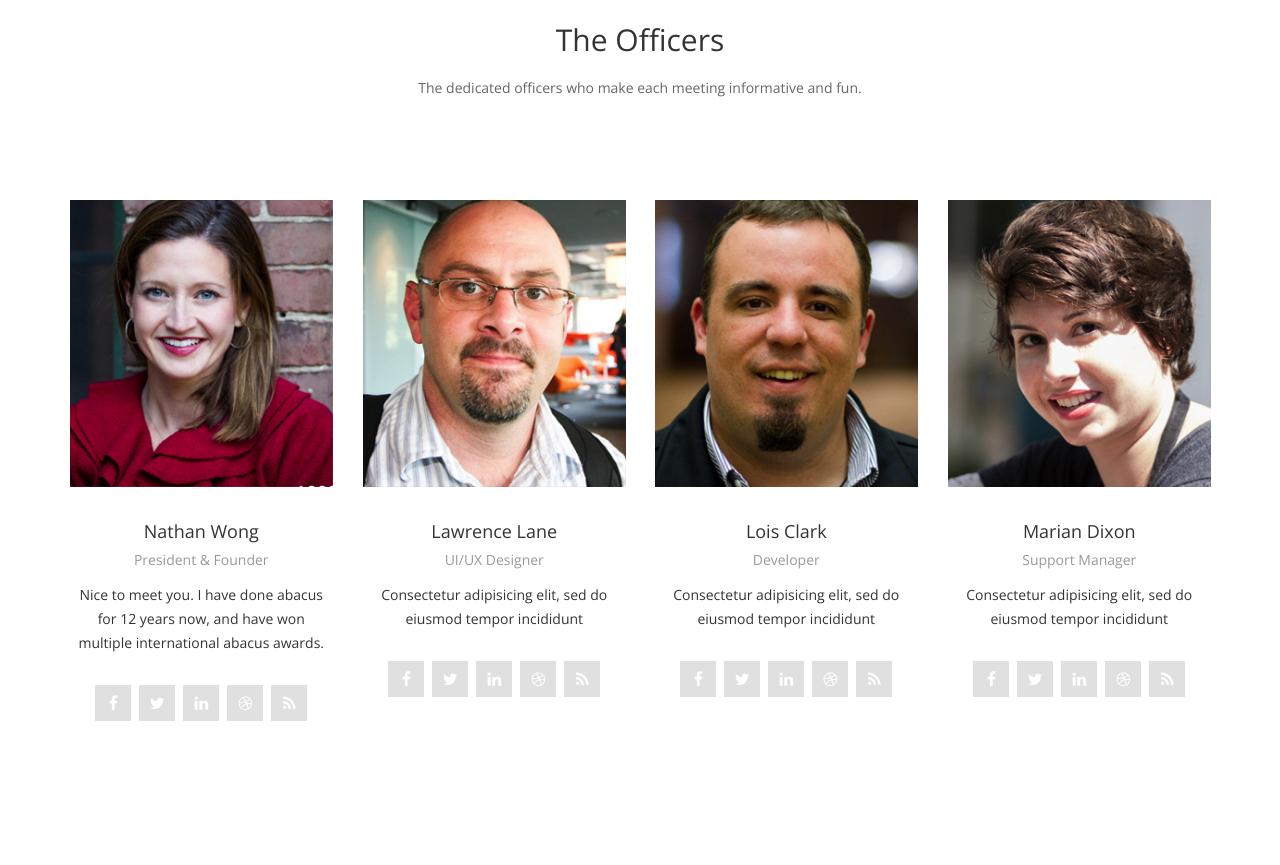
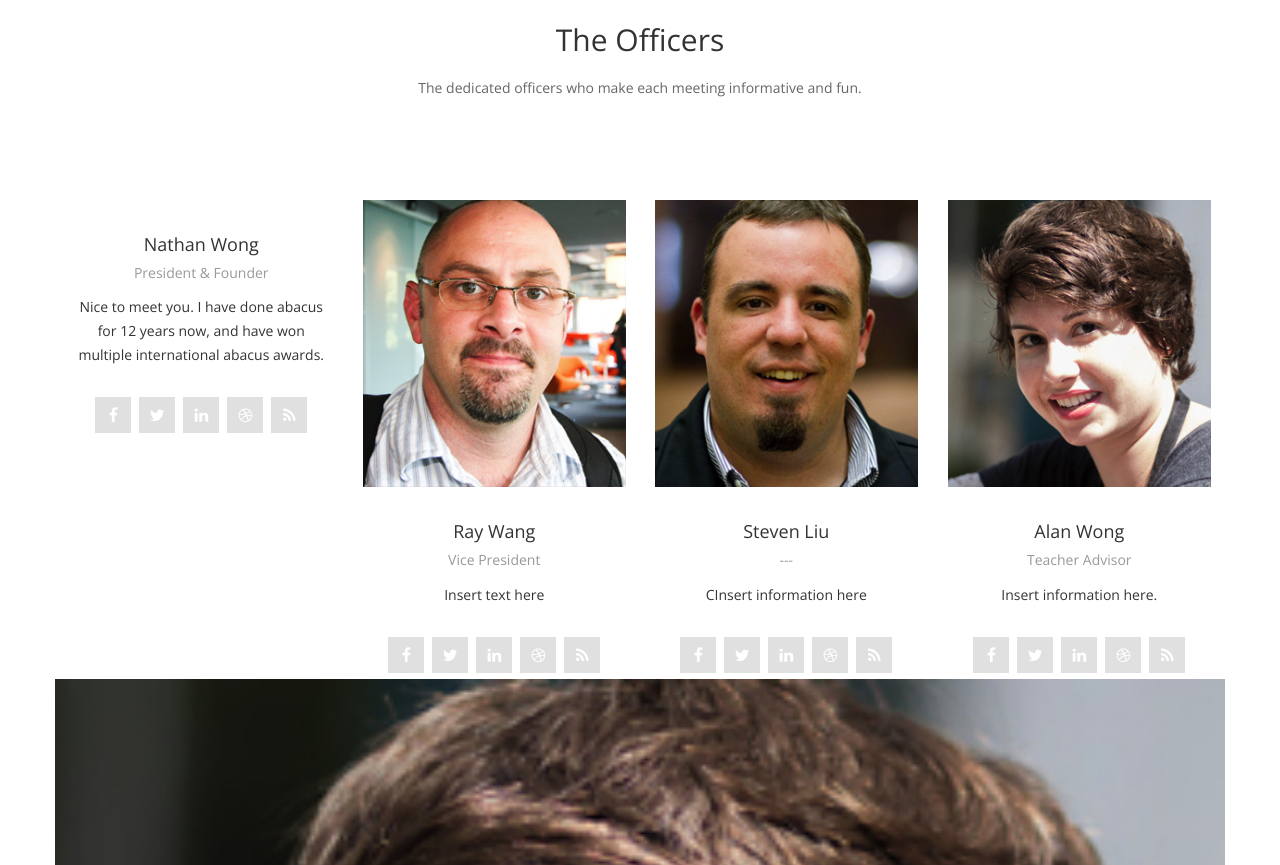
Before and after one commit to jeshlee121/mvabacus, a plain HTML site: page index.html in a window 1280 px wide. Shown: the part 3295-4160 px from the top of the page. Drawn offline with nearby package versions, Linux system fonts and the light colour scheme; some packages are replaced by stand-ins of ours.

Commit message:
minor edits

```diff
--- a/index.html
+++ b/index.html
@@ -399,7 +399,7 @@
           <div class="col-sm-3">
             <div class="team-member wow flipInY" data-wow-duration="1000ms" data-wow-delay="300ms">
               <div class="member-image">
-                <img class="img-responsive" src="images/team/1.jpg" alt="">
+                <!-- <img class="img-responsive" src="images/team/1.jpg" alt=""> -->
               </div>
               <div class="member-info">
                 <h3>Nathan Wong</h3>
@@ -423,9 +423,9 @@
                 <img class="img-responsive" src="images/team/2.jpg" alt="">
               </div>
               <div class="member-info">
-                <h3>Lawrence Lane</h3>
-                <h4>UI/UX Designer</h4>
-                <p>Consectetur adipisicing elit, sed do eiusmod tempor incididunt</p>
+                <h3>Ray Wang</h3>
+                <h4>Vice President</h4>
+                <p>Insert text here</p>
               </div>
               <div class="social-icons">
                 <ul>
@@ -444,9 +444,9 @@
                 <img class="img-responsive" src="images/team/3.jpg" alt="">
               </div>
               <div class="member-info">
-                <h3>Lois Clark</h3>
-                <h4>Developer</h4>
-                <p>Consectetur adipisicing elit, sed do eiusmod tempor incididunt</p>
+                <h3>Steven Liu</h3>
+                <h4>---</h4>
+                <p>CInsert information here</p>
               </div>
               <div class="social-icons">
                 <ul>
@@ -465,9 +465,28 @@
                 <img class="img-responsive" src="images/team/4.jpg" alt="">
               </div>
               <div class="member-info">
-                <h3>Marian Dixon</h3>
-                <h4>Support Manager</h4>
-                <p>Consectetur adipisicing elit, sed do eiusmod tempor incididunt</p>
+                <h3>Alan Wong</h3>
+                <h4>Teacher Advisor</h4>
+                <p>Insert information here.</p>
+              </div>
+              <div class="social-icons">
+                <ul>
+                  <li><a class="facebook" href="#"><i class="fa fa-facebook"></i></a></li>
+                  <li><a class="twitter" href="#"><i class="fa fa-twitter"></i></a></li>
+                  <li><a class="linkedin" href="#"><i class="fa fa-linkedin"></i></a></li>
+                  <li><a class="dribbble" href="#"><i class="fa fa-dribbble"></i></a></li>
+                  <li><a class="rss" href="#"><i class="fa fa-rss"></i></a></li>
+                </ul>
+              </div>
+            </div>
+          </div>
+            <div class="member-image">
+                <img class="img-responsive" src="images/team/4.jpg" alt="">
+              </div>
+              <div class="member-info">
+                <h3>Junsung Park</h3>
+                <h4>Treasurer</h4>
+                <p>Insert information here.</p>
               </div>
               <div class="social-icons">
                 <ul>
```
